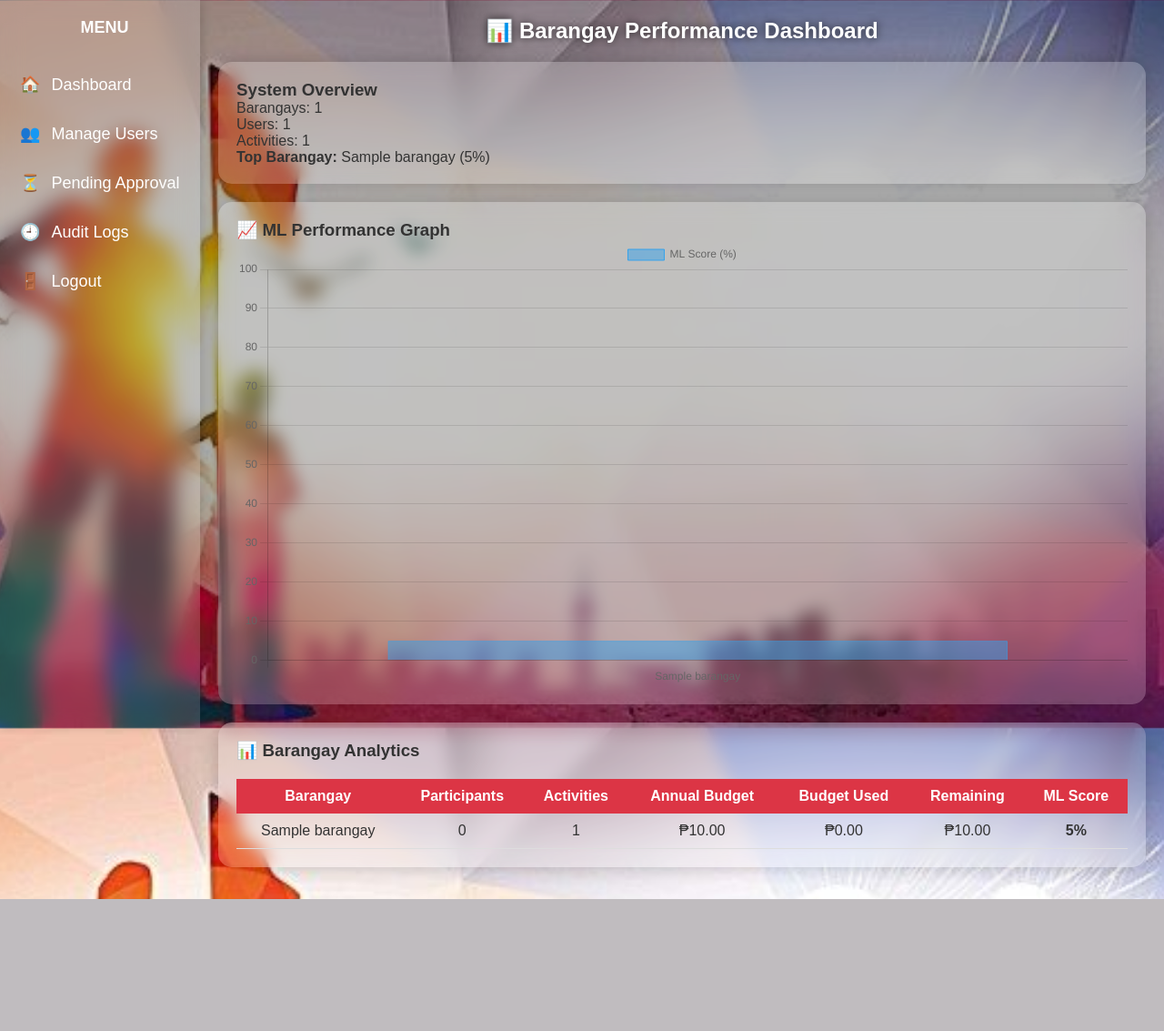
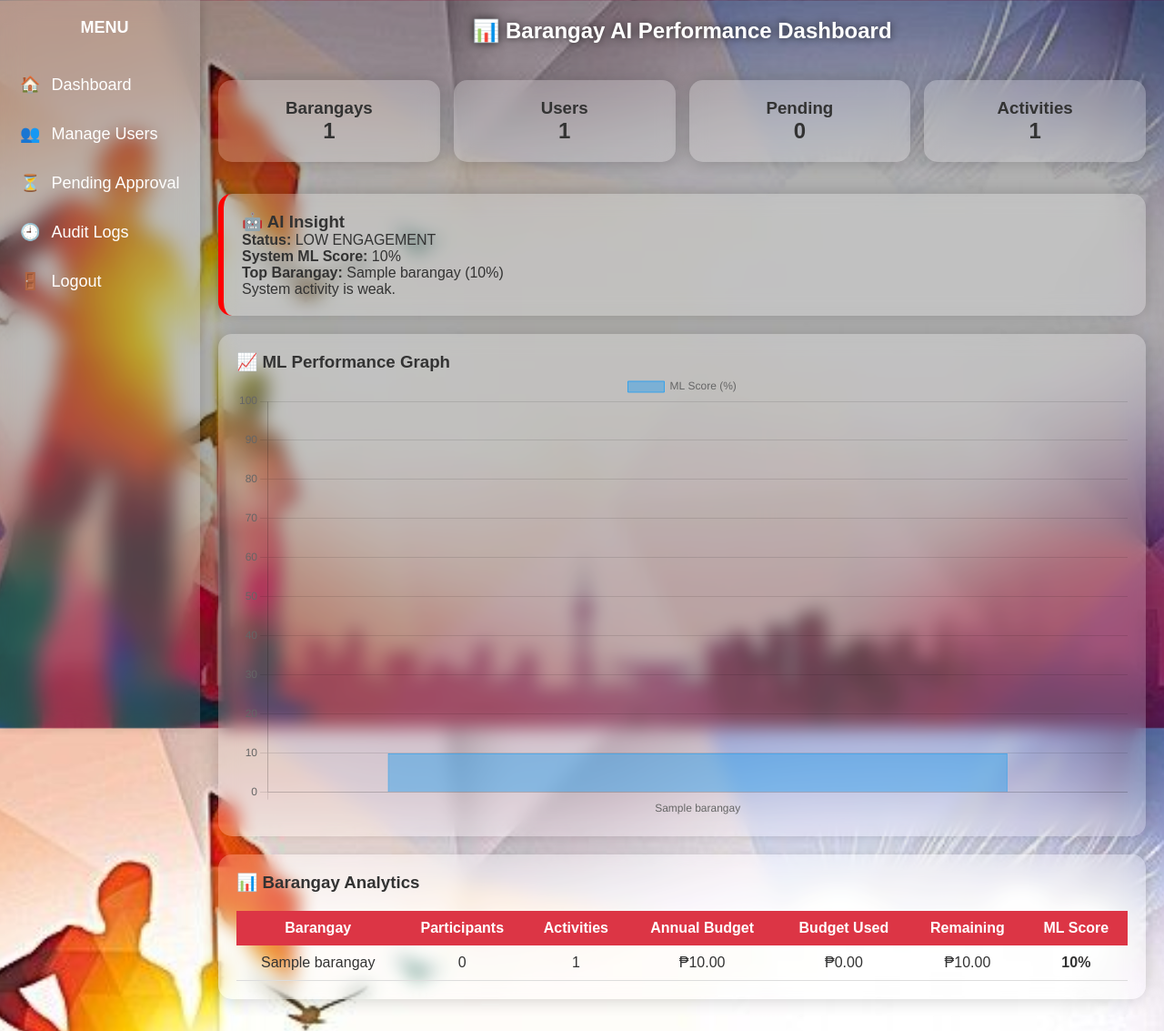
Before and after one commit to dashyd554-commits/skfinal-system, a PHP site: page /admin/admin_dashboard.php in a window 1280 px wide. Shown: the whole page at 91% size. Before the commit the page ends 988 px from the top, so only its background shows below. Run offline with PHP 8.4, Linux system fonts and the light colour scheme; the visitor is signed in with stand-in values (Sample User, id 1); tables that the repository leaves empty or names only in its code hold one stand-in row (values such as "Sample post"); some libraries are stand-ins or nearby versions.

Commit message:
Added dashboard improvements

```diff
--- a/admin/admin_dashboard.php
+++ b/admin/admin_dashboard.php
@@ -7,7 +7,7 @@ if (!isset($_SESSION['admin'])) {
     exit();
 }
 
-/* ================= KPI COUNTS ================= */
+/* ================= KPI ================= */
 function getCount($conn, $sql) {
     $stmt = $conn->prepare($sql);
     $stmt->execute();
@@ -15,17 +15,18 @@ function getCount($conn, $sql) {
 }
 
 $totalUsers = getCount($conn, "SELECT COUNT(*) AS total FROM users");
+$pendingUsers = getCount($conn, "SELECT COUNT(*) AS total FROM users WHERE status='pending'");
 $totalBarangays = getCount($conn, "SELECT COUNT(*) AS total FROM barangays");
 $totalActivities = getCount($conn, "SELECT COUNT(*) AS total FROM activities");
 
-/* ================= MAIN DATA QUERY ================= */
+/* ================= BARANGAY DATA (FIXED) ================= */
 $stmt = $conn->prepare("
     SELECT
         b.id,
         b.barangay_name,
 
-        COALESCE(SUM(a.participants),0) AS participants,
-        COUNT(a.id) AS activities,
+        COALESCE(SUM(a.participants),0) AS total_participants,
+        COUNT(a.id) AS total_activities,
 
         COALESCE(bu.total_amount,0) AS annual_budget,
         COALESCE(SUM(a.allocated_budget),0) AS budget_used,
@@ -37,16 +38,16 @@ $stmt = $conn->prepare("
     LEFT JOIN budgets bu ON bu.barangay_id = b.id
 
     GROUP BY b.id, b.barangay_name, bu.total_amount
-    ORDER BY b.barangay_name
+    ORDER BY total_participants DESC
 ");
 $stmt->execute();
 $data = $stmt->fetchAll(PDO::FETCH_ASSOC);
 
-/* ================= ML FUNCTION ================= */
+/* ================= ML SCORE ================= */
 function mlScore($d) {
 
-    $participants = $d['participants'];
-    $activities = $d['activities'];
+    $participants = $d['total_participants'];
+    $activities = $d['total_activities'];
     $budgetUsed = $d['budget_used'];
     $budget = $d['annual_budget'] ?: 1;
 
@@ -54,9 +55,9 @@ function mlScore($d) {
     $budgetRatio = $budgetUsed / $budget;
 
     $score = (
-        ($efficiency * 40) +
-        ($activities * 5) +
-        ($budgetRatio * 55)
+        ($efficiency * 50) +
+        ($activities * 10) +
+        ($budgetRatio * 40)
     );
 
     return min(100, round($score, 2));
@@ -64,14 +65,35 @@ function mlScore($d) {
 
 /* ================= APPLY ML ================= */
 foreach ($data as $i => $d) {
-    $data[$i]['ml'] = mlScore($d);
+    $data[$i]['ml_score'] = mlScore($d);
 }
 
-/* ================= SORT ================= */
-usort($data, fn($a,$b) => $b['ml'] <=> $a['ml']);
+/* ================= TOP BARANGAY ================= */
+usort($data, fn($a,$b) => $b['ml_score'] <=> $a['ml_score']);
 
 $topBarangay = $data[0]['barangay_name'] ?? "N/A";
-$topScore = $data[0]['ml'] ?? 0;
+$topScore = $data[0]['ml_score'] ?? 0;
+
+/* ================= SYSTEM ML ================= */
+$avgML = count($data) > 0
+    ? array_sum(array_column($data, 'ml_score')) / count($data)
+    : 0;
+
+$mlScore = round($avgML, 2);
+
+if ($mlScore >= 70) {
+    $mlStatus = "HIGH SYSTEM ENGAGEMENT";
+    $mlColor = "green";
+    $mlInsight = "Barangays are highly active and efficient.";
+} elseif ($mlScore >= 40) {
+    $mlStatus = "MODERATE ENGAGEMENT";
+    $mlColor = "orange";
+    $mlInsight = "Some barangays need improvement.";
+} else {
+    $mlStatus = "LOW ENGAGEMENT";
+    $mlColor = "red";
+    $mlInsight = "System activity is weak.";
+}
 ?>
 
 <!DOCTYPE html>
@@ -82,10 +104,20 @@ $topScore = $data[0]['ml'] ?? 0;
 <link rel="stylesheet" href="../assets/style.css">
 <link rel="stylesheet" href="../assets/sbstyle.css">
 
-<!-- ✅ CHART.JS -->
 <script src="https://cdn.jsdelivr.net/npm/chart.js"></script>
 
 <style>
+.grid{
+    display:grid;
+    grid-template-columns:repeat(4,1fr);
+    gap:15px;
+}
+
+.card{
+    padding:20px;
+    text-align:center;
+}
+
 table {
     width: 100%;
     border-collapse: collapse;
@@ -108,6 +140,10 @@ td {
     padding: 20px;
     margin-top: 20px;
 }
+
+.ml-box {
+    border-left: 6px solid;
+}
 </style>
 </head>
 
@@ -118,19 +154,44 @@ td {
 <div class="main">
 
     <div class="header">
-        <h2>📊 Barangay Performance Dashboard</h2>
+        <h2>📊 Barangay AI Performance Dashboard</h2>
     </div>
 
-    <!-- KPI -->
-    <div class="glass">
-        <h3>System Overview</h3>
-        <p>Barangays: <?= $totalBarangays ?></p>
-        <p>Users: <?= $totalUsers ?></p>
-        <p>Activities: <?= $totalActivities ?></p>
-        <p><b>Top Barangay:</b> <?= $topBarangay ?> (<?= $topScore ?>%)</p>
+    <!-- KPI GRID -->
+    <div class="grid">
+
+        <div class="glass card">
+            <h3>Barangays</h3>
+            <h2><?= $totalBarangays ?></h2>
+        </div>
+
+        <div class="glass card">
+            <h3>Users</h3>
+            <h2><?= $totalUsers ?></h2>
+        </div>
+
+        <div class="glass card">
+            <h3>Pending</h3>
+            <h2><?= $pendingUsers ?></h2>
+        </div>
+
+        <div class="glass card">
+            <h3>Activities</h3>
+            <h2><?= $totalActivities ?></h2>
+        </div>
+
     </div>
 
-    <!-- 📈 GRAPH (RESTORED) -->
+    <!-- ML INSIGHT -->
+    <div class="glass ml-box" style="border-color:<?= $mlColor ?>;">
+        <h3>🤖 AI Insight</h3>
+        <p><b>Status:</b> <?= $mlStatus ?></p>
+        <p><b>System ML Score:</b> <?= $mlScore ?>%</p>
+        <p><b>Top Barangay:</b> <?= $topBarangay ?> (<?= $topScore ?>%)</p>
+        <p><?= $mlInsight ?></p>
+    </div>
+
+    <!-- GRAPH -->
     <div class="glass">
         <h3>📈 ML Performance Graph</h3>
         <canvas id="mlChart"></canvas>
@@ -138,7 +199,6 @@ td {
 
     <!-- TABLE -->
     <div class="glass">
-
         <h3>📊 Barangay Analytics</h3>
 
         <table>
@@ -155,12 +215,12 @@ td {
             <?php foreach($data as $d){ ?>
             <tr>
                 <td><?= htmlspecialchars($d['barangay_name']) ?></td>
-                <td><?= $d['participants'] ?></td>
-                <td><?= $d['activities'] ?></td>
+                <td><?= $d['total_participants'] ?></td>
+                <td><?= $d['total_activities'] ?></td>
                 <td>₱<?= number_format($d['annual_budget'],2) ?></td>
                 <td>₱<?= number_format($d['budget_used'],2) ?></td>
                 <td>₱<?= number_format($d['remaining'],2) ?></td>
-                <td><b><?= $d['ml'] ?>%</b></td>
+                <td><b><?= $d['ml_score'] ?>%</b></td>
             </tr>
             <?php } ?>
 
@@ -169,10 +229,10 @@ td {
 
 </div>
 
-<!-- 📊 GRAPH SCRIPT -->
+<!-- GRAPH SCRIPT -->
 <script>
 const labels = <?= json_encode(array_column($data, 'barangay_name')) ?>;
-const scores = <?= json_encode(array_column($data, 'ml')) ?>;
+const scores = <?= json_encode(array_column($data, 'ml_score')) ?>;
 
 new Chart(document.getElementById('mlChart'), {
     type: 'bar',
```
